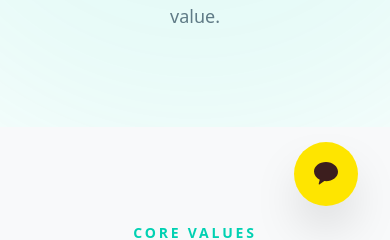
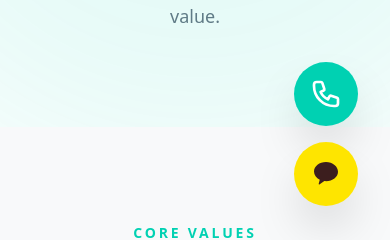
Before and after one commit to stealthit/allmake, a Next.js app: page /en/about in a window 390 px wide. Shown: the part 606-846 px from the top of the page. Built offline with nearby package versions, Linux system fonts and the light colour scheme; no server answers.

Commit message:
Fix: Add Phone floating button, style update, and root 404 fix

```diff
--- a/src/app/[lang]/layout.tsx
+++ b/src/app/[lang]/layout.tsx
@@ -23,7 +23,7 @@ export default async function Layout({
             <Header dictionary={dictionary} lang={lang} />
             <main className="flex-grow">{children}</main>
             <Footer dictionary={dictionary} lang={lang} />
-            <FloatingButton />
+            <FloatingButton lang={lang} />
         </div>
     );
 }
--- a/src/app/[lang]/page.tsx
+++ b/src/app/[lang]/page.tsx
@@ -4,7 +4,7 @@ import StatsSection from "@/components/StatsSection";
 import ServicesSection from "@/components/ServicesSection";
 import CtaSection from "@/components/CtaSection";
 import Footer from "@/components/Footer";
-import FloatingButton from "@/components/FloatingButton";
+
 import { getDictionary } from "../../get-dictionary";
 import { Locale } from "../../../i18n-config";
 
--- /dev/null
+++ b/src/app/page.tsx
@@ -0,0 +1,6 @@
+import { redirect } from "next/navigation";
+import { i18n } from "../../i18n-config";
+
+export default function RootPage() {
+    redirect(`/${i18n.defaultLocale}`);
+}
--- a/src/components/FloatingButton.tsx
+++ b/src/components/FloatingButton.tsx
@@ -1,16 +1,28 @@
 import Link from "next/link";
 
-export default function FloatingButton() {
+export default function FloatingButton({ lang }: { lang?: string }) {
     return (
+        <div className="fixed bottom-8 right-8 flex flex-col gap-4 z-50">
+            <Link
+                href={`/${lang || 'ko'}/consultation`}
+                className="w-16 h-16 bg-primary rounded-full flex items-center justify-center shadow-2xl hover:scale-110 transition-transform text-white"
+                aria-label="Phone Consultation"
+            >
+                <svg className="w-8 h-8" fill="none" stroke="currentColor" viewBox="0 0 24 24" xmlns="http://www.w3.org/2000/svg">
+                    <path strokeLinecap="round" strokeLinejoin="round" strokeWidth={2} d="M3 5a2 2 0 012-2h3.28a1 1 0 01.948.684l1.498 4.493a1 1 0 01-.502 1.21l-2.257 1.13a11.042 11.042 0 005.516 5.516l1.13-2.257a1 1 0 011.21-.502l4.493 1.498a1 1 0 01.684.949V19a2 2 0 01-2 2h-1C9.716 21 3 14.284 3 6V5z" />
+                </svg>
+            </Link>
             <a
                 href="http://pf.kakao.com/_GkkFT/chat"
                 target="_blank"
                 rel="noopener noreferrer"
-            className="fixed bottom-8 right-8 w-16 h-16 bg-[#FEE500] rounded-full flex items-center justify-center shadow-2xl hover:scale-110 transition-transform z-50 text-[#3c1e1e]"
+                className="w-16 h-16 bg-[#FEE500] rounded-full flex items-center justify-center shadow-2xl hover:scale-110 transition-transform text-[#3c1e1e]"
+                aria-label="KakaoTalk Consultation"
             >
                 <svg className="w-8 h-8" fill="currentColor" viewBox="0 0 24 24">
                     <path d="M12 3c-4.97 0-9 3.185-9 7.115 0 2.558 1.712 4.8 4.32 6.131l-.81 2.981c-.07.258.085.512.335.563a.49.49 0 00.443-.162l3.484-2.31c.404.053.815.082 1.228.082 4.97 0 9-3.185 9-7.115S16.97 3 12 3z"></path>
                 </svg>
             </a>
+        </div>
     );
 }
```
Lines whose indentation alone changed are shown as unchanged.
